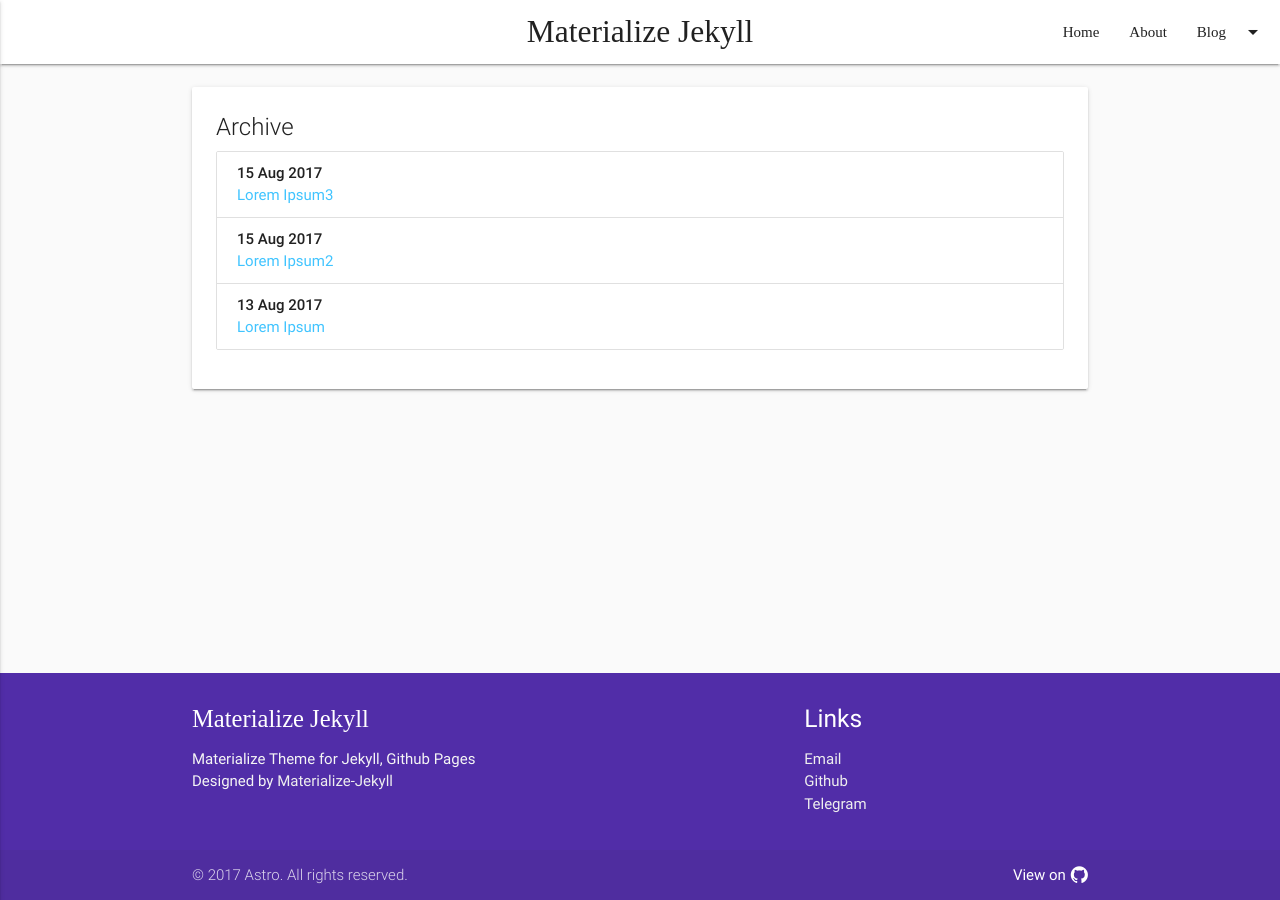
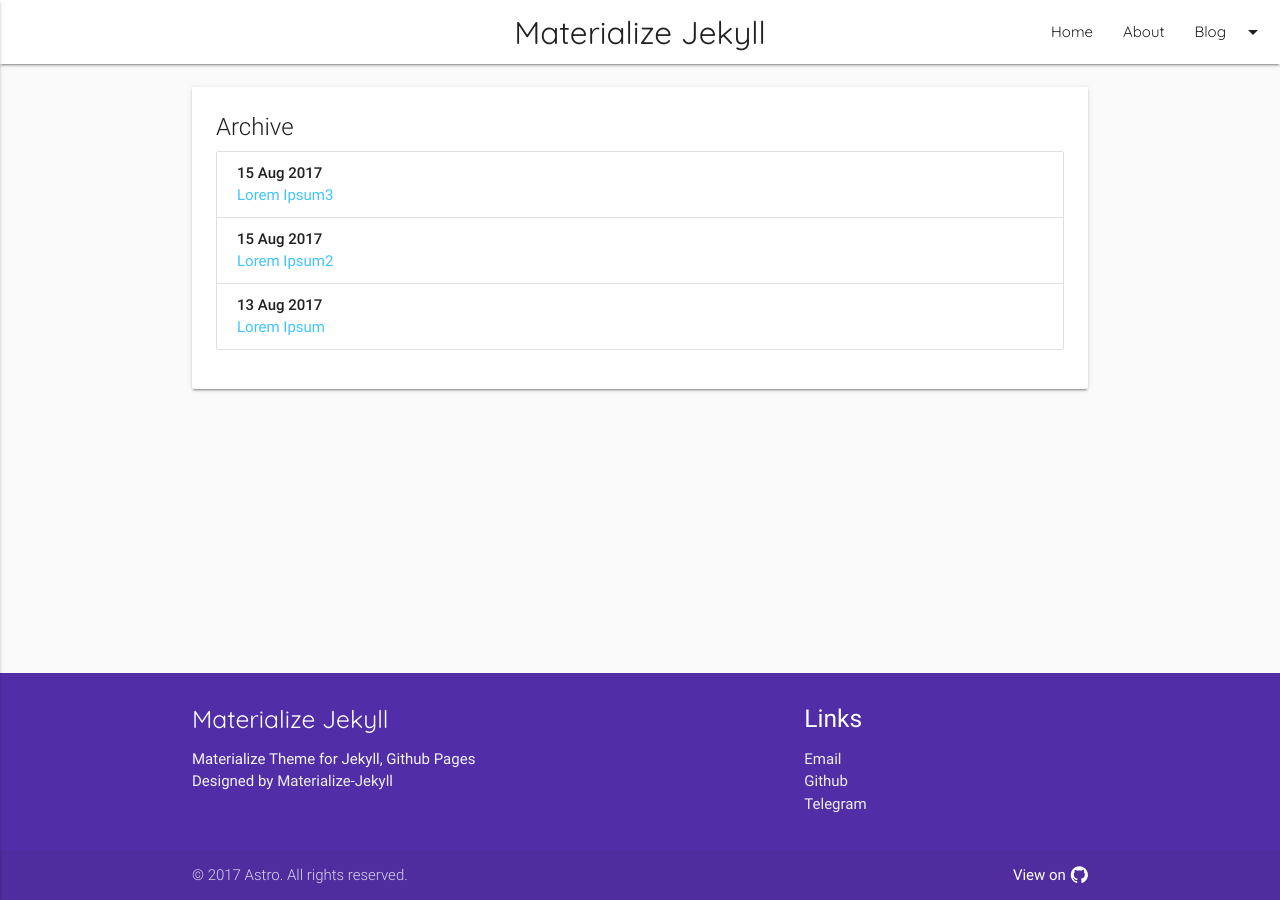
Before and after one commit to Astro36/materialize-jekyll, a Jekyll site: the page built from archive.html, in a window 1280 px wide. Built offline with Jekyll 4.4.1, drawn with Linux system fonts in a browser that asks for light colours; nearby versions of some CDN libraries; some web fonts are replaced.

Commit message:
Change the logo font

```diff
--- a/_includes/css.html
+++ b/_includes/css.html
@@ -1,4 +1,4 @@
-<link rel="stylesheet" href="https://fonts.googleapis.com/icon?family=Coda|Material+Icons">
+<link rel="stylesheet" href="https://fonts.googleapis.com/icon?family=Material+Icons|Quicksand">
 <link type="text/css" rel="stylesheet" href="{{ site.url }}/assets/css/font-awesome.min.css">
 <link type="text/css" rel="stylesheet" href="{{ site.url }}/assets/css/materialize.css" media="screen,projection">
 <link type="text/css" rel="stylesheet" href="{{ site.url }}/assets/css/prism.css">
--- a/assets/css/style.css
+++ b/assets/css/style.css
@@ -10,7 +10,7 @@
   border-radius: 3px;
   padding: 1px; }
 
-.logo-font { font-family: 'Coda', cursive; }
+.logo-font { font-family: 'Quicksand', sans-serif; }
 
 .parallax-container {
   min-height: 380px;
```
